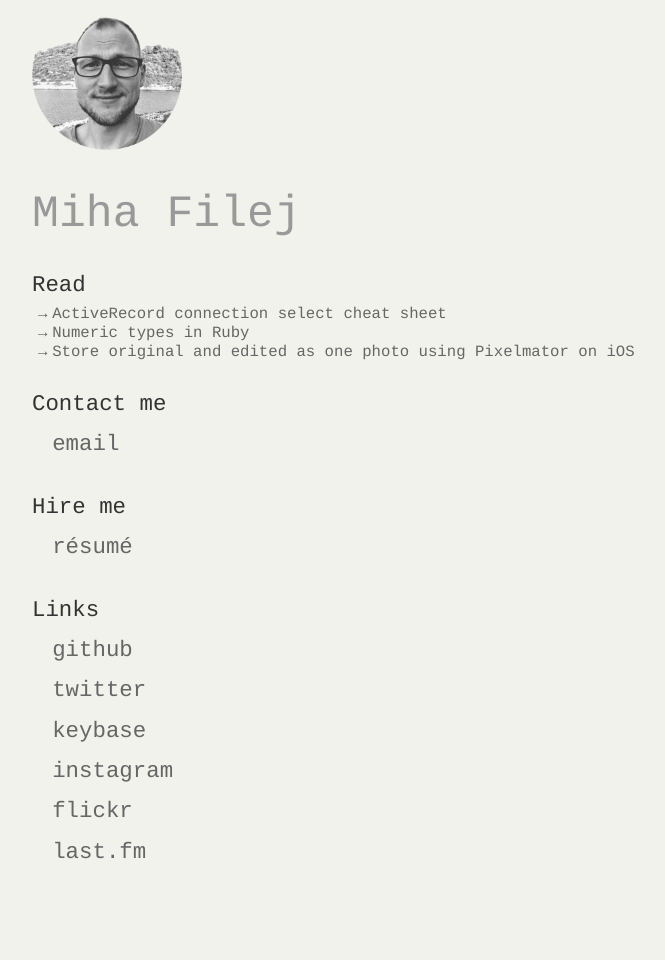
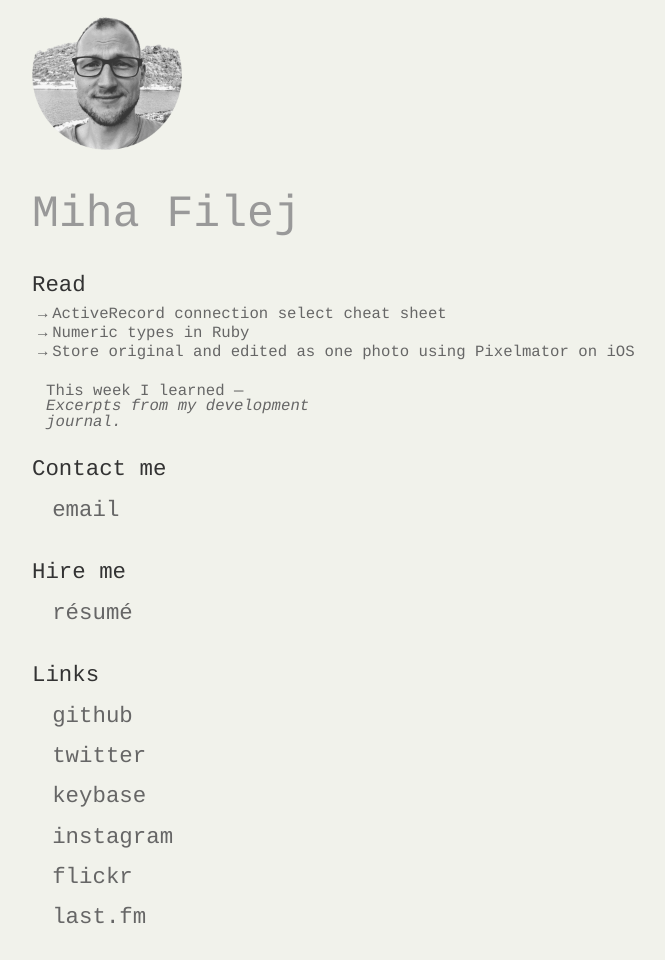
Before and after one commit to mfilej/mfilej.github.io, a Jekyll site: the page built from index.html, in a window 1280 px wide. Shown: the whole page, without its empty margins (458-1123 px from the left). Built offline with Jekyll 4.4.1, drawn with Linux system fonts in a browser that asks for light colours; comment, search, counter and statistics services are not loaded; before the commit the page ends 900 px from its top, so only the background shows below that.

Commit message:
Add TWIL link to index page

```diff
--- a/index.html
+++ b/index.html
@@ -64,6 +64,13 @@
     width: .9em;
   }
 
+  .twil-link {
+    font-size: 0.7em;
+  }
+  .twil-link li {
+    line-height: 1em;
+  }
+
   @media (pointer:fine) {
     li:hover::before {
       content: "\2192 \0020";
@@ -91,6 +98,15 @@
     {% for post in site.tags.ios %}
     <li><a href="{{ post.url }}">{{ post.title }}</a></li>
     {% endfor %}
+  </ul>
+  <ul class="twil-link">
+    <li>
+      <a href="/twil">
+        This week I learned &mdash;
+        <br>
+        <em>Excerpts from my development journal.</em>
+      </a>
+    </li>
   </ul>
 
   <h2>
```
